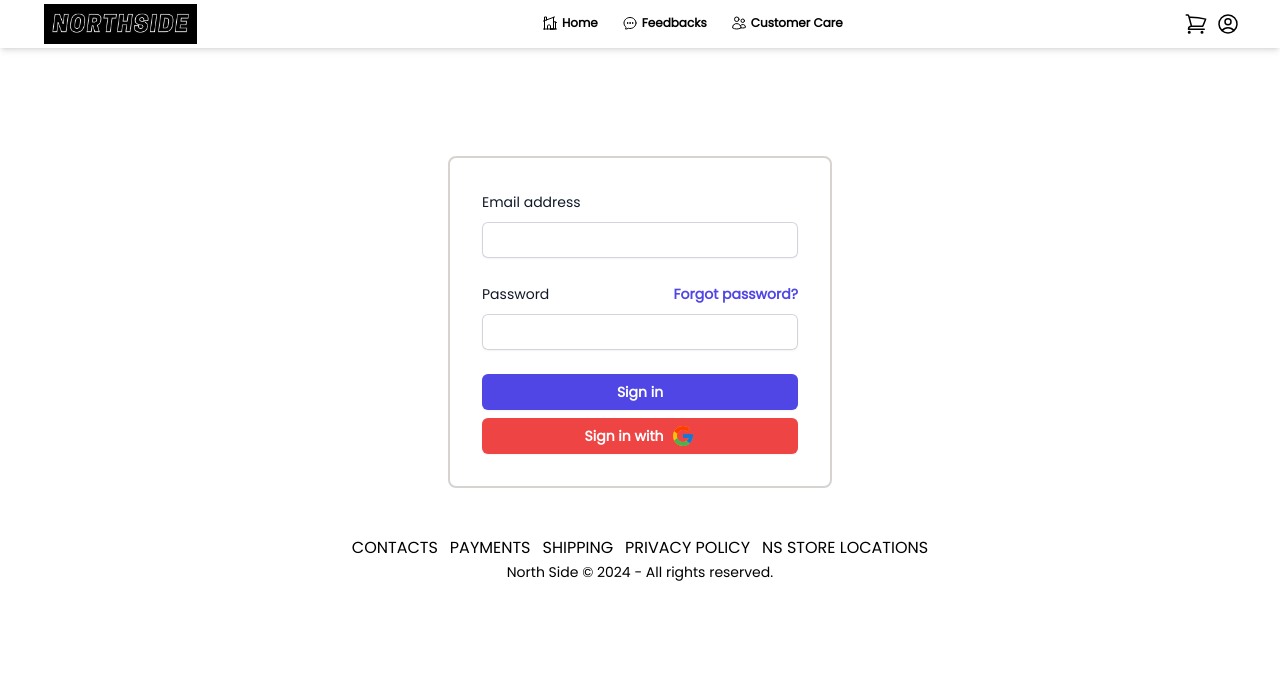
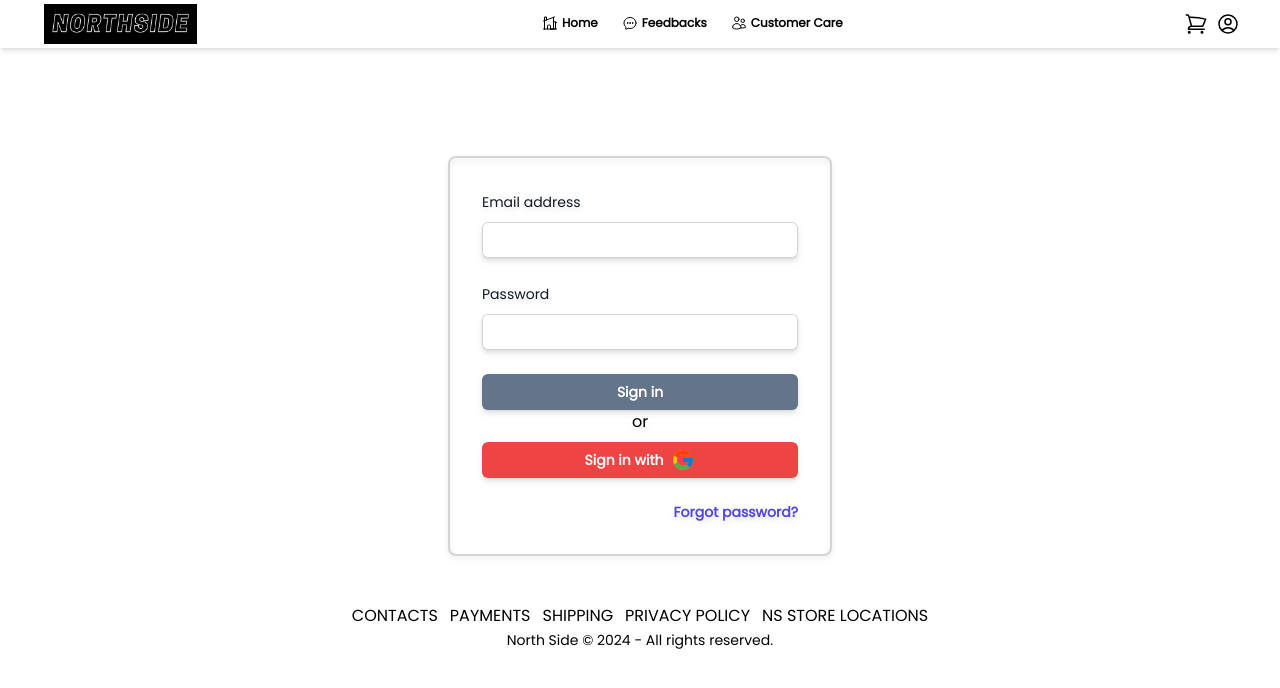
Before and after one commit to tech018/northside-client, a React (Vite) app: page /auth/login in a window 1280 px wide. Shown: the top 688 px of the page. Built offline with nearby package versions, Linux system fonts and the light colour scheme; no server answers.

Commit message:
add react hook forms

```diff
--- a/package.json
+++ b/package.json
@@ -14,6 +14,7 @@
     "@apollo/client": "^3.8.8",
     "@headlessui/react": "^1.7.18",
     "@heroicons/react": "^2.1.1",
+    "@hookform/resolvers": "^3.3.4",
     "axios": "^1.6.5",
     "firebase": "^7.24.0",
     "graphql": "^16.8.1",
@@ -21,7 +22,9 @@
     "prop-types": "^15.8.1",
     "react": "^18.2.0",
     "react-dom": "^18.2.0",
-    "react-router-dom": "^6.21.1"
+    "react-hook-form": "^7.49.3",
+    "react-router-dom": "^6.21.1",
+    "yup": "^1.3.3"
   },
   "devDependencies": {
     "@types/react": "^18.2.43",
--- a/src/components/button/default.jsx
+++ b/src/components/button/default.jsx
@@ -4,7 +4,7 @@ const DefaultButton = ({ handlePress, label, type }) => {
     <button
       type={type}
       onClick={handlePress}
-      className="flex w-full justify-center rounded-md bg-indigo-600 px-3 py-1.5 text-sm font-semibold leading-6 text-white shadow-sm hover:bg-indigo-500 focus-visible:outline focus-visible:outline-2 focus-visible:outline-offset-2 focus-visible:outline-indigo-600"
+      className="flex w-full justify-center rounded-md bg-slate-500 px-3 py-1.5 text-sm font-semibold leading-6 text-white shadow-sm hover:bg-slate-600 focus-visible:outline focus-visible:outline-2 focus-visible:outline-offset-2 focus-visible:outline-slate-600"
     >
       {label}
     </button>
--- a/src/components/button/withicon.jsx
+++ b/src/components/button/withicon.jsx
@@ -4,7 +4,7 @@ const WithIcon = ({ handlePress, label, type, icon }) => {
     <button
       type={type}
       onClick={handlePress}
-      className="flex mt-2 w-full justify-center rounded-md bg-red-500 px-3 py-1.5 text-sm font-semibold leading-6 text-white shadow-sm hover:bg-indigo-500 focus-visible:outline focus-visible:outline-2 focus-visible:outline-offset-2 focus-visible:outline-indigo-600"
+      className="flex mt-2 w-full justify-center rounded-md bg-red-500 px-3 py-1.5 text-sm font-semibold leading-6 text-white shadow-sm hover:bg-red-700 focus-visible:outline focus-visible:outline-2 focus-visible:outline-offset-2 focus-visible:outline-indigo-600"
     >
       <div className="inline-flex gap-2">
         <span>{label}</span>
--- /dev/null
+++ b/src/components/inputs/default.jsx
@@ -0,0 +1,43 @@
+import PropTypes from "prop-types";
+import { Controller } from "react-hook-form";
+
+export default function DefaultInput({ label, name, type, control, error }) {
+  return (
+    <Controller
+      control={control}
+      render={({ field: { onChange, onBlur, value } }) => (
+        <div>
+          <label
+            htmlFor="email"
+            className="block text-sm font-medium leading-6 text-gray-900"
+          >
+            {label}
+          </label>
+          <div className="mt-2">
+            <input
+              value={value}
+              onChange={onChange}
+              onBlur={onBlur}
+              type={type}
+              className="block w-full px-2 rounded-md border-0 py-1.5 text-gray-900 shadow-sm ring-1 ring-inset ring-gray-300 placeholder:text-gray-400 focus:ring-2 focus:ring-inset focus:ring-gray-800 sm:text-sm sm:leading-6"
+            />
+            {error[name] && (
+              <span className="text-sm text-red-600">
+                {error[name].message}
+              </span>
+            )}
+          </div>
+        </div>
+      )}
+      name={name}
+    />
+  );
+}
+
+DefaultInput.propTypes = {
+  label: PropTypes.string.isRequired,
+  name: PropTypes.string.isRequired,
+  type: PropTypes.string.isRequired,
+  control: PropTypes.func.isRequired,
+  error: PropTypes.object.isRequired,
+};
--- /dev/null
+++ b/src/components/inputs/index.jsx
@@ -0,0 +1,22 @@
+import PropTypes from "prop-types";
+import DefaultInout from "./default";
+import PasswordInput from "./password";
+
+export default function AppInput({ ...props }) {
+  const input = {
+    default: DefaultInout,
+    password: PasswordInput,
+  };
+
+  const Input = input[props.variant] ?? input.default;
+
+  return <Input {...props} />;
+}
+
+AppInput.propTypes = {
+  variant: PropTypes.string,
+};
+
+AppInput.defaultProps = {
+  variant: "default",
+};
--- /dev/null
+++ b/src/components/inputs/password.jsx
@@ -0,0 +1,44 @@
+import PropTypes from "prop-types";
+import { Controller } from "react-hook-form";
+export default function PasswordInput({ control, error, label, name, type }) {
+  return (
+    <Controller
+      control={control}
+      render={({ field: { onChange, onBlur, value } }) => (
+        <div>
+          <div className="flex items-center justify-between">
+            <label
+              htmlFor="password"
+              className="block text-sm font-medium leading-6 text-gray-900"
+            >
+              {label}
+            </label>
+          </div>
+          <div className="mt-2">
+            <input
+              onChange={onChange}
+              onBlur={onBlur}
+              value={value}
+              type={type}
+              className="px-2 block w-full rounded-md border-0 py-1.5 text-gray-900 shadow-sm ring-1 ring-inset ring-gray-300 placeholder:text-gray-400 focus:ring-2 focus:ring-inset focus:ring-indigo-600 sm:text-sm sm:leading-6"
+            />
+            {error[name] && (
+              <span className="text-sm text-red-600">
+                {error[name].message}
+              </span>
+            )}
+          </div>
+        </div>
+      )}
+      name={name}
+    />
+  );
+}
+
+PasswordInput.propTypes = {
+  label: PropTypes.string.isRequired,
+  name: PropTypes.string.isRequired,
+  type: PropTypes.string.isRequired,
+  control: PropTypes.func.isRequired,
+  erros: PropTypes.object.isRequired,
+};
--- /dev/null
+++ b/src/constants/icons.jsx
@@ -0,0 +1,28 @@
+const AppIcons = {
+  google: (
+    <svg
+      xmlns="http://www.w3.org/2000/svg"
+      viewBox="0 0 48 48"
+      width="24px"
+      height="24px"
+    >
+      <path
+        fill="#FFC107"
+        d="M43.611,20.083H42V20H24v8h11.303c-1.649,4.657-6.08,8-11.303,8c-6.627,0-12-5.373-12-12c0-6.627,5.373-12,12-12c3.059,0,5.842,1.154,7.961,3.039l5.657-5.657C34.046,6.053,29.268,4,24,4C12.955,4,4,12.955,4,24c0,11.045,8.955,20,20,20c11.045,0,20-8.955,20-20C44,22.659,43.862,21.35,43.611,20.083z"
+      />
+      <path
+        fill="#FF3D00"
+        d="M6.306,14.691l6.571,4.819C14.655,15.108,18.961,12,24,12c3.059,0,5.842,1.154,7.961,3.039l5.657-5.657C34.046,6.053,29.268,4,24,4C16.318,4,9.656,8.337,6.306,14.691z"
+      />
+      <path
+        fill="#4CAF50"
+        d="M24,44c5.166,0,9.86-1.977,13.409-5.192l-6.19-5.238C29.211,35.091,26.715,36,24,36c-5.202,0-9.619-3.317-11.283-7.946l-6.522,5.025C9.505,39.556,16.227,44,24,44z"
+      />
+      <path
+        fill="#1976D2"
+        d="M43.611,20.083H42V20H24v8h11.303c-0.792,2.237-2.231,4.166-4.087,5.571c0.001-0.001,0.002-0.001,0.003-0.002l6.19,5.238C36.971,39.205,44,34,44,24C44,22.659,43.862,21.35,43.611,20.083z"
+      />
+    </svg>
+  ),
+};
+export default AppIcons;
--- a/src/pages/login/index.jsx
+++ b/src/pages/login/index.jsx
@@ -4,8 +4,24 @@ import { useEffect } from "react";
 import { useState } from "react";
 import AppButton from "@components/button";
 import Public from "@layouts/Public";
+import AppIcons from "@constants/icons";
+import AppInput from "@components/inputs";
+import { useForm } from "react-hook-form";
+import { yupResolver } from "@hookform/resolvers/yup";
+import { loginSchema } from "@schema/login";
+export default function Login() {
+  const {
+    handleSubmit,
+    control,
+    formState: { errors },
+  } = useForm({
+    resolver: yupResolver(loginSchema),
+    defaultValues: {
+      email: "",
+      password: "",
+    },
+  });
 
-export default function Login() {
   const [auth, setAuth] = useState(
     false || window.localStorage.getItem("auth")
   );
@@ -41,96 +57,54 @@ export default function Login() {
       });
   };
 
+  const onSumit = (data) => {
+    console.log(data);
+  };
+
   return (
     <Public>
       <div className="flex min-h-full flex-1 flex-col justify-center px-12 py-12 lg:px-8 mt-10 md:mt-5">
         <div className="mt-10  rounded-sm sm:mx-auto sm:w-full sm:max-w-sm">
           <form
-            className="border-2 border-solid rounded-lg border-stone-300 py-8 px-8 space-y-6"
-            action="#"
-            method="POST"
+            className="border-2 border-solid  rounded-lg border-stone-300 py-8 px-8 space-y-6 drop-shadow-md"
+            onSubmit={handleSubmit(onSumit)}
           >
-            <div>
-              <label
-                htmlFor="email"
-                className="block text-sm font-medium leading-6 text-gray-900"
-              >
-                Email address
-              </label>
-              <div className="mt-2">
-                <input
-                  id="email"
-                  name="email"
-                  type="email"
-                  autoComplete="email"
-                  required
-                  className="block w-full px-2 rounded-md border-0 py-1.5 text-gray-900 shadow-sm ring-1 ring-inset ring-gray-300 placeholder:text-gray-400 focus:ring-2 focus:ring-inset focus:ring-indigo-600 sm:text-sm sm:leading-6"
-                />
-              </div>
-            </div>
+            <AppInput
+              variant="default"
+              name="email"
+              label="Email address"
+              type="email"
+              control={control}
+              error={errors}
+            />
+            <AppInput
+              variant="password"
+              name="password"
+              id="password"
+              label="Password"
+              type="password"
+              control={control}
+              error={errors}
+            />
 
-            <div>
-              <div className="flex items-center justify-between">
-                <label
-                  htmlFor="password"
-                  className="block text-sm font-medium leading-6 text-gray-900"
-                >
-                  Password
-                </label>
-                <div className="text-sm">
-                  <a
-                    href="#"
-                    className="font-semibold text-indigo-600 hover:text-indigo-500"
-                  >
-                    Forgot password?
-                  </a>
-                </div>
-              </div>
-              <div className="mt-2">
-                <input
-                  id="password"
-                  name="password"
-                  type="password"
-                  autoComplete="current-password"
-                  required
-                  className="px-2 block w-full rounded-md border-0 py-1.5 text-gray-900 shadow-sm ring-1 ring-inset ring-gray-300 placeholder:text-gray-400 focus:ring-2 focus:ring-inset focus:ring-indigo-600 sm:text-sm sm:leading-6"
-                />
-              </div>
-            </div>
-
-            <div>
+            <div className="text-center">
               <AppButton label="Sign in" type="submit" />
+              <span>or</span>
               <AppButton
                 label="Sign in with"
                 type="submit"
                 variant="withicon"
                 handlePress={SignInWithGoogle}
-                icon={
-                  <svg
-                    xmlns="http://www.w3.org/2000/svg"
-                    viewBox="0 0 48 48"
-                    width="24px"
-                    height="24px"
-                  >
-                    <path
-                      fill="#FFC107"
-                      d="M43.611,20.083H42V20H24v8h11.303c-1.649,4.657-6.08,8-11.303,8c-6.627,0-12-5.373-12-12c0-6.627,5.373-12,12-12c3.059,0,5.842,1.154,7.961,3.039l5.657-5.657C34.046,6.053,29.268,4,24,4C12.955,4,4,12.955,4,24c0,11.045,8.955,20,20,20c11.045,0,20-8.955,20-20C44,22.659,43.862,21.35,43.611,20.083z"
-                    />
-                    <path
-                      fill="#FF3D00"
-                      d="M6.306,14.691l6.571,4.819C14.655,15.108,18.961,12,24,12c3.059,0,5.842,1.154,7.961,3.039l5.657-5.657C34.046,6.053,29.268,4,24,4C16.318,4,9.656,8.337,6.306,14.691z"
-                    />
-                    <path
-                      fill="#4CAF50"
-                      d="M24,44c5.166,0,9.86-1.977,13.409-5.192l-6.19-5.238C29.211,35.091,26.715,36,24,36c-5.202,0-9.619-3.317-11.283-7.946l-6.522,5.025C9.505,39.556,16.227,44,24,44z"
-                    />
-                    <path
-                      fill="#1976D2"
-                      d="M43.611,20.083H42V20H24v8h11.303c-0.792,2.237-2.231,4.166-4.087,5.571c0.001-0.001,0.002-0.001,0.003-0.002l6.19,5.238C36.971,39.205,44,34,44,24C44,22.659,43.862,21.35,43.611,20.083z"
-                    />
-                  </svg>
-                }
+                icon={AppIcons["google"]}
               />
+            </div>
+            <div className="text-sm text-end">
+              <a
+                href="#"
+                className="font-semibold text-indigo-600 hover:text-indigo-500"
+              >
+                Forgot password?
+              </a>
             </div>
           </form>
         </div>
--- /dev/null
+++ b/src/schema/login.js
@@ -0,0 +1,35 @@
+import * as yup from "yup";
+export const registerSchema = yup.object().shape({
+  password: yup.string().required("Password is required!").trim(),
+  mobile: yup.string().required("Mobile number is required!").trim(),
+  email: yup
+    .string()
+    .required("Email is required!")
+    .email("Please enter a valid email")
+    .trim(),
+});
+
+export const activateSchema = yup.object().shape({
+  OTP: yup.number().required("OTP is required!"),
+});
+
+export const forgotSchema = yup.object().shape({
+  email: yup
+    .string()
+    .email("Must be a valid email address")
+    .required("Email is required!"),
+});
+
+export const loginSchema = yup.object().shape({
+  password: yup.string().required("Password is required!").trim(),
+  email: yup
+    .string()
+    .email("Must be a valid email address")
+    .required("Email is required!")
+    .trim(),
+});
+
+export const changePassSchema = yup.object().shape({
+  password: yup.string().required("Password is required!"),
+  OTP: yup.string().required("OTP is required!"),
+});
--- a/vite.config.js
+++ b/vite.config.js
@@ -17,6 +17,7 @@ export default defineConfig({
       "@context": path.resolve(__dirname, "./src/context/"),
       "@reducers": path.resolve(__dirname, "./src/reducers/"),
       "@components": path.resolve(__dirname, "./src/components/"),
+      "@schema": path.resolve(__dirname, "./src/schema/"),
     },
   },
 });
```
Also changed, not shown: 1 other file (tests, documents, lock files or other folders).
